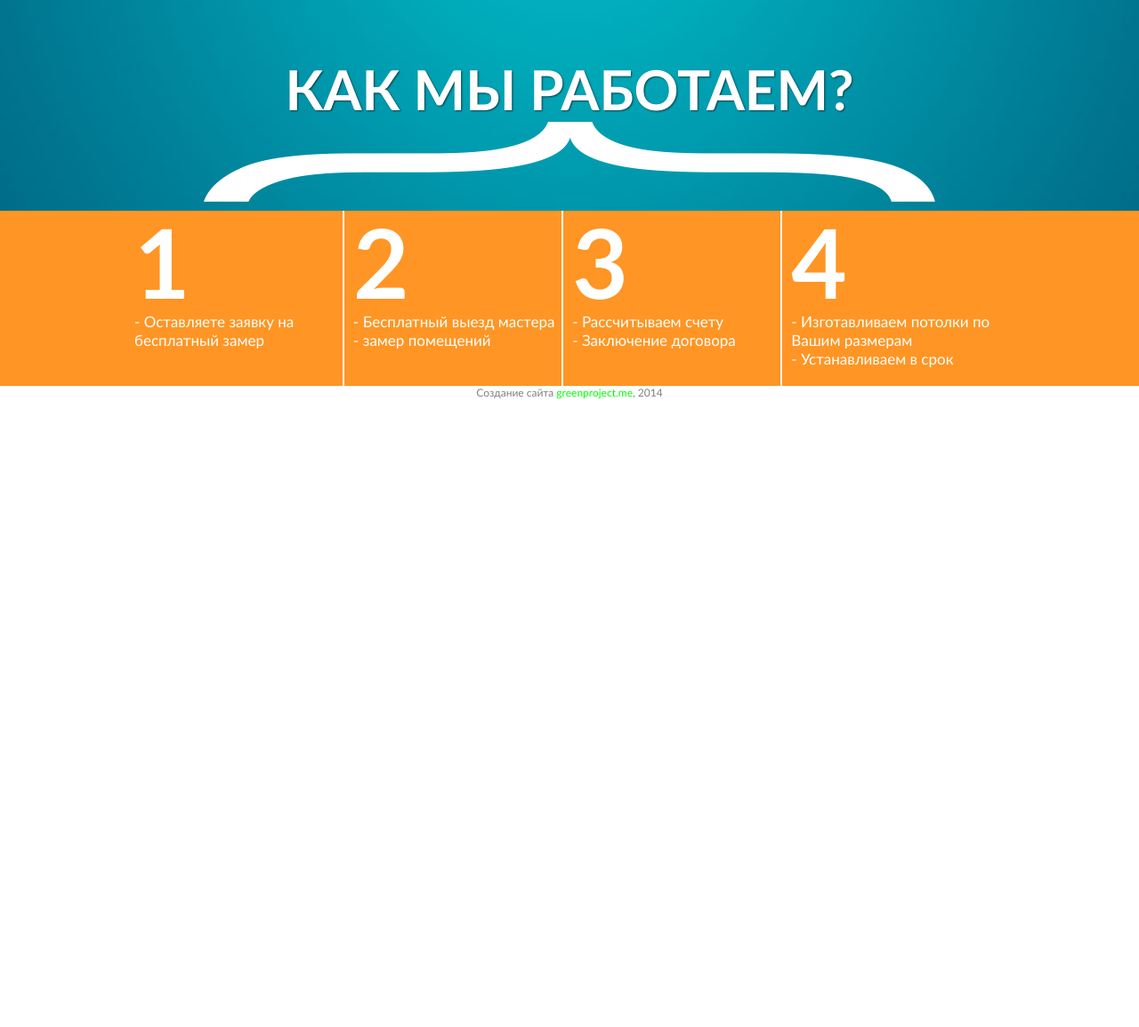
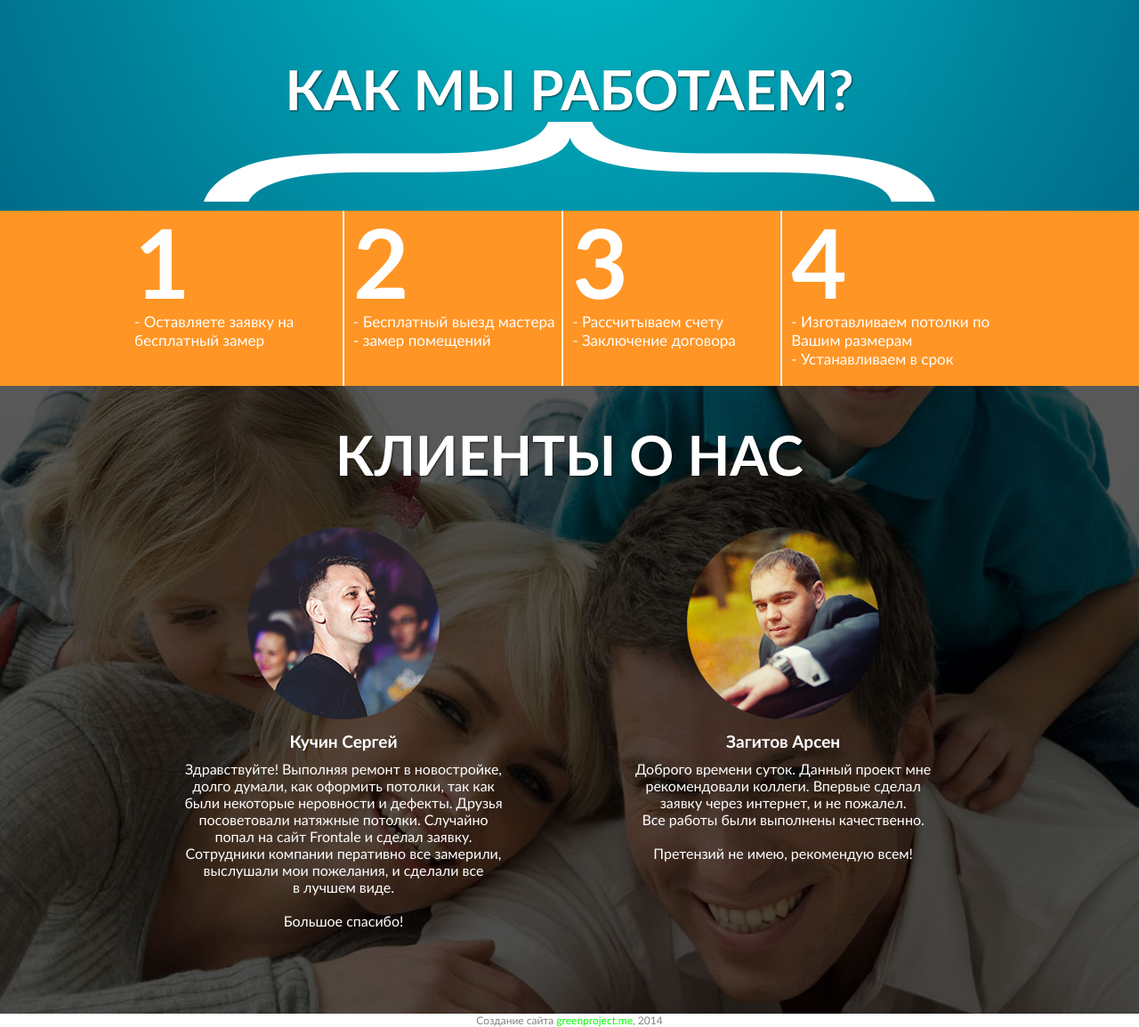
Before and after one commit to Yoozheg/potolki, a plain HTML site: page index.html in a window 1280 px wide. Shown: the part 1989-3144 px from the top of the page at 89% size. Before the commit the page ends 2438 px from the top, so only its background shows below. Drawn offline with Linux system fonts and the light colour scheme.

Commit message:
close about

```diff
--- a/index.html
+++ b/index.html
@@ -63,6 +63,25 @@
 
 <section id='about'>
 <main>
+<h2><span>клиенты о нас</h2>
+<div><img src="img/o1.png"><h3>Кучин Сергей</h3><p>Здравствуйте! Выполняя ремонт в новостройке,<br />
+долго думали, как оформить потолки, так как<br />
+были некоторые неровности и дефекты. Друзья<br />
+посоветовали натяжные потолки. Случайно<br />
+попал на сайт Frontale и сделал заявку.<br />
+Сотрудники компании перативно все замерили,<br />
+выслушали мои пожелания, и сделали все<br />
+в лучшем виде.
+<br /><br />
+Большое спасибо! </p>
+</div>
+<div><img src="img/o2.png"><h3>Загитов Арсен</h3><p>Доброго времени суток. Данный проект мне<br />
+рекомендовали коллеги. Впервые сделал<br />
+заявку через интернет, и не пожалел.<br />
+Все работы были выполнены качественно.<br /><br />
+
+Претензий не имею, рекомендую всем!</p>
+</div>
 </main>
 </section>
 
--- a/style.css
+++ b/style.css
@@ -51,7 +51,16 @@ main{margin:0 auto;width:998px;position:relative}
 #how p.b4{width:237px;}
 #how p span{display:block;font:bold 108px "Trebuchet MS";margin:-8px 0}
 
-#about{}
+#about{background:url(img/fon4.jpg)no-repeat center top;height:706px;color:white;}
+#about h2{text-align:center;color:white;font:bold 62px "Trebuchet MS";text-transform:uppercase;text-shadow:1px 1px 2px rgba(0, 0, 0, .6);padding:40px 0;}
+#about div{display:inline-block;position:relative;width:400px;padding:0 45px;vertical-align:top;margin-top:143px}
+#about div img{position:relative;
+left: 50%;
+top: 50%;
+margin-top: -138px;
+margin-left: -108px;}
+#about div h3{font-size:19px;text-align:center;padding:10px 0}
+#about div p{text-align:center;font:16px "Trebuchet MS";}
 
 #sertificats{}
 
```
